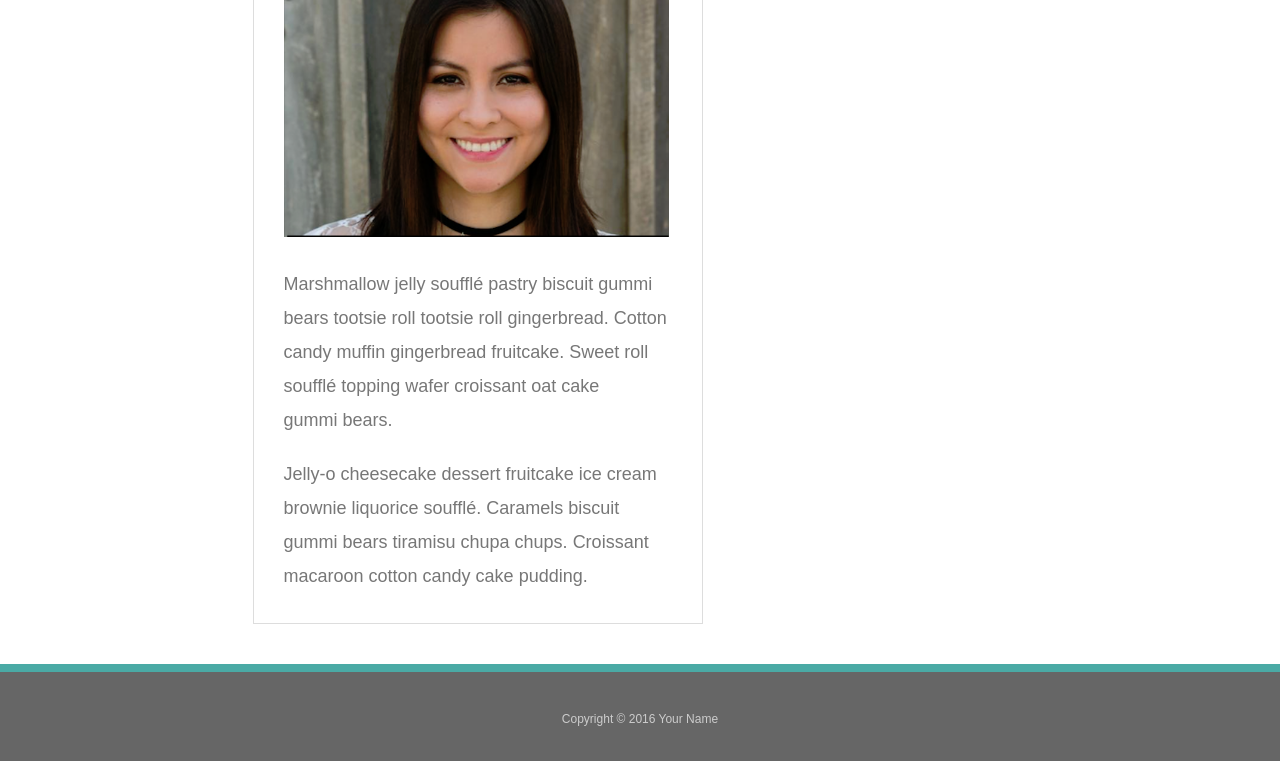
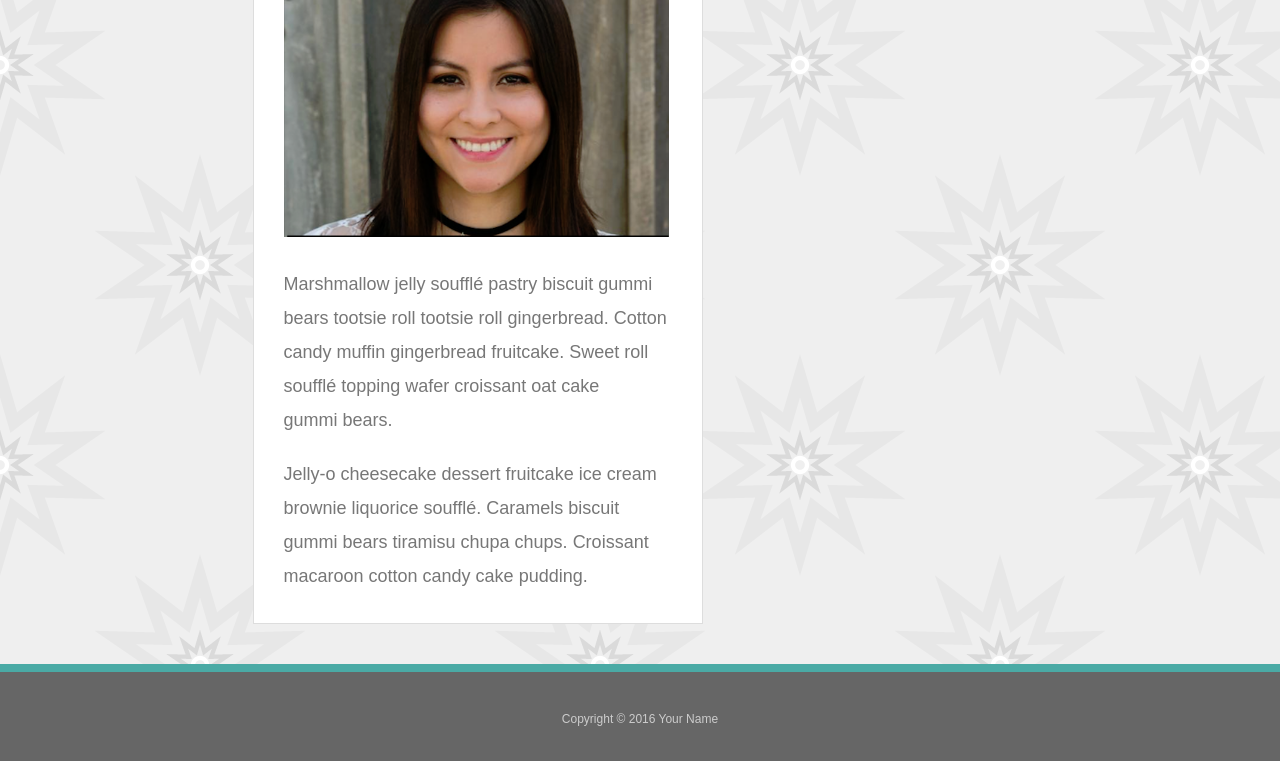
Before and after one commit to marsaavedra/responsive-portfolio, a plain HTML site: page index.html in a window 1280 px wide. Shown: the part 335-1096 px from the top of the page. Drawn offline with Linux system fonts and the light colour scheme.

Commit message:
edited background url

```diff
--- a/assets/css/style.css
+++ b/assets/css/style.css
@@ -3,7 +3,8 @@ body {
   font-size: 18px;
   line-height: 34px;
   color: #777;
-  background: url("../assets/images/pow-star.png");
+  background: url("../images/pow-star.png");
+
 }
 
 * {
```
